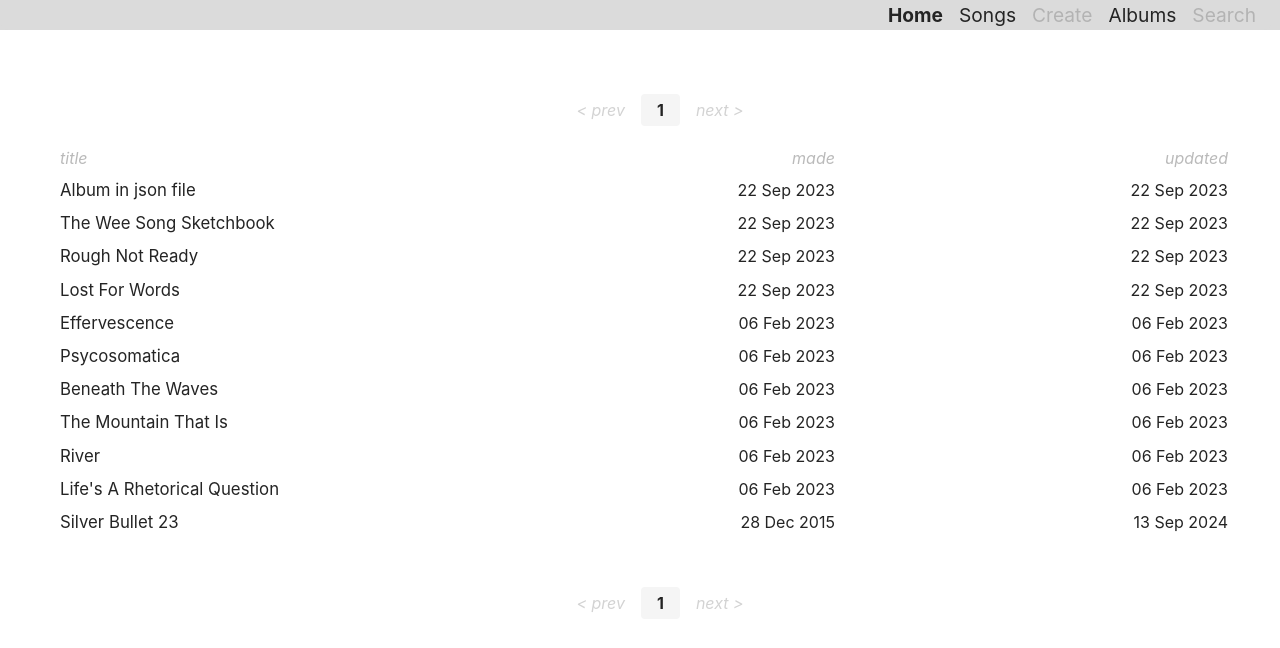
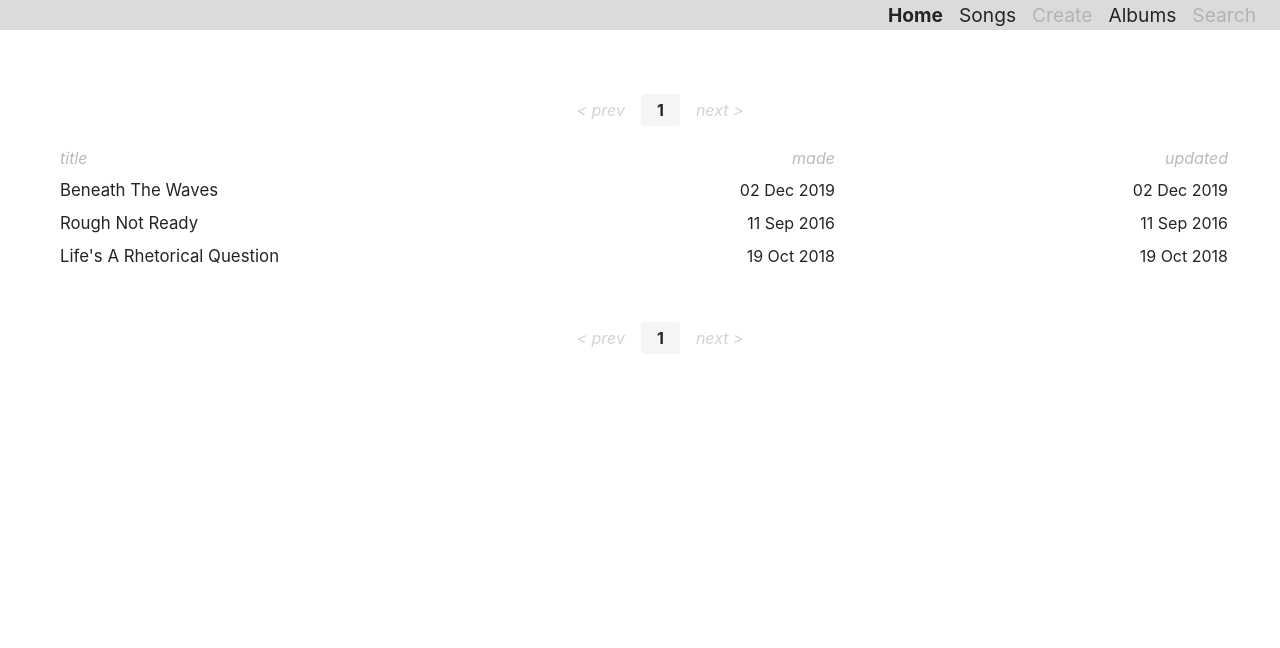
Before and after one commit to kevinjapan/WeeSongs, a Vue app: page /albums in a window 1280 px wide. Shown: the top 648 px of the page. Built offline with nearby package versions, Linux system fonts and the light colour scheme.

Commit message:
enable albums list in static

```diff
--- a/public/data/albums_list.json
+++ b/public/data/albums_list.json
@@ -5,81 +5,25 @@
       "current_page": 1,
       "data": [
             {
-                "id": 11,
-                "title": "Album in json file",
-                "slug": "Album-in-json-file",
-                "created_at": "2023-09-22T15:22:44.000000Z",
-                "updated_at": "2023-09-22T15:22:44.000000Z"
-            },
-            {
-                "id": 10,
-                "title": "The Wee Song Sketchbook",
-                "slug": "The-Wee-Song-Sketchbook",
-                "created_at": "2023-09-22T15:22:28.000000Z",
-                "updated_at": "2023-09-22T15:22:28.000000Z"
+               "id": 5,
+               "title": "Beneath The Waves",
+               "slug": "beneath-the-waves",
+               "created_at": "2019-12-02",
+               "updated_at": "2019-12-02"
             },
             {
                "id": 9,
                "title": "Rough Not Ready",
-                "slug": "Rough-Not-Ready",
-                "created_at": "2023-09-22T15:21:57.000000Z",
-                "updated_at": "2023-09-22T15:21:57.000000Z"
-            },
-            {
-                "id": 8,
-                "title": "Lost For Words",
-                "slug": "Lost-For-Words",
-                "created_at": "2023-09-22T15:20:30.000000Z",
-                "updated_at": "2023-09-22T15:20:30.000000Z"
-            },
-            {
-                "id": 7,
-                "title": "Effervescence",
-                "slug": "Effervescence",
-                "created_at": "2023-02-06T12:41:48.000000Z",
-                "updated_at": "2023-02-06T12:41:48.000000Z"
-            },
-            {
-                "id": 6,
-                "title": "Psycosomatica",
-                "slug": "Psycosomatica",
-                "created_at": "2023-02-06T12:41:15.000000Z",
-                "updated_at": "2023-02-06T12:41:15.000000Z"
-            },
-            {
-                "id": 5,
-                "title": "Beneath The Waves",
-                "slug": "Beneath-The-Waves",
-                "created_at": "2023-02-06T12:40:52.000000Z",
-                "updated_at": "2023-02-06T12:40:52.000000Z"
+               "slug": "rough-not-ready",
+               "created_at": "2016-09-11",
+               "updated_at": "2016-09-11"
             },
             {
                "id": 4,
-                "title": "The Mountain That Is",
-                "slug": "The-Mountain-That-Is",
-                "created_at": "2023-02-06T12:40:33.000000Z",
-                "updated_at": "2023-02-06T12:40:33.000000Z"
-            },
-            {
-                "id": 3,
-                "title": "River",
-                "slug": "River",
-                "created_at": "2023-02-06T12:40:11.000000Z",
-                "updated_at": "2023-02-06T12:40:11.000000Z"
-            },
-            {
-                "id": 2,
                "title": "Life's A Rhetorical Question",
-                "slug": "life's-a-rhetorical-question",
-                "created_at": "2023-02-06T12:34:49.000000Z",
-                "updated_at": "2023-02-06T12:34:49.000000Z"
-            },
-            {
-                "id": 1,
-                "title": "Silver Bullet 23",
-                "slug": "Silver-Bullet-23",
-                "created_at": "2015-12-28T19:05:10.000000Z",
-                "updated_at": "2024-09-13T14:47:14.000000Z"
+               "slug": "lifes-a-rhetorical-question",
+               "created_at": "2018-10-19",
+               "updated_at": "2018-10-19"
             }
       ],
       "first_page_url": "http://songs-api-laravel/api/albums?page=1",
@@ -105,9 +49,9 @@
       ],
       "next_page_url": null,
       "path": "http://songs-api-laravel/api/albums",
-        "per_page": 24,
+      "per_page": 10,
       "prev_page_url": null,
       "to": 11,
-        "total": 11
+      "total": 3
    }
 }
--- a/src/components/Albums/Album/Album/Album.vue
+++ b/src/components/Albums/Album/Album/Album.vue
@@ -24,6 +24,7 @@ const outline = ref('')
 const created_at = ref('')
 const updated_at = ref('')
 const deleted_at = ref('')
+// future : try above as single ref object?
 
 onBeforeMount(async() => {
 
@@ -45,6 +46,7 @@ onBeforeMount(async() => {
       updated_at.value = album_store.album.updated_at
       deleted_at.value = album_store.album.deleted_at
    }
+
 
    // failsafe
    if(!album_store) {
@@ -85,7 +87,7 @@ const delete_album = async() => {
 
 <template>
 
-   <section v-if="props.album" class="album_wrapper">
+   <section v-if="album_store.album" class="album_wrapper">
 
       <form class="grid form_grid flex_col border rounded m_1" @submit.prevent="apply">
 
@@ -162,7 +164,10 @@ const delete_album = async() => {
       </form>
 
 
-      <AlbumTracksList :album_id="id" :songs="album_store.album.songs" />
+      <AlbumTracksList
+         :album_id="id"
+         :songs="album_store.album.songs"
+      />
 
    </section>
 
--- a/src/utilities/useEndPoints/useEndPoints.js
+++ b/src/utilities/useEndPoints/useEndPoints.js
@@ -5,8 +5,6 @@ import { useAppStore } from '@/stores/appStore'
 // map end_points names to relative URLs
 // app_store.app_api is our flag - if emtpy, we are in 'web api' mode, else we are in 'static site' mode
 // url params : we assume order matches that expected by end-point and we append to url
-
-
 
 export default function useEndPoints(url_params,query_params) {
 
@@ -25,14 +23,8 @@ export default function useEndPoints(url_params,query_params) {
          },
          get_single_song:{
             request_method:'GET',
-            route:`/data/${url_params[0]}.json`,
+            route:`/data/songs/${url_params[0]}.json`,
             route_url_params:''
-         },
-         // to do : how we gonna implement search in static?
-         search_songs:{
-            request_method:'GET',
-            route:'/data/search/',
-            route_url_params:url_params?.join('/')
          },
 
 
@@ -43,8 +35,8 @@ export default function useEndPoints(url_params,query_params) {
          },
          load_album:{
             request_method:'GET',
-            route:'/data/',
-            route_url_params:url_params?.join('/')
+            route:`/data/albums/${url_params[0]}.json`,
+            route_url_params:''
          }
       }
 
```
Lines whose indentation alone changed are shown as unchanged.
